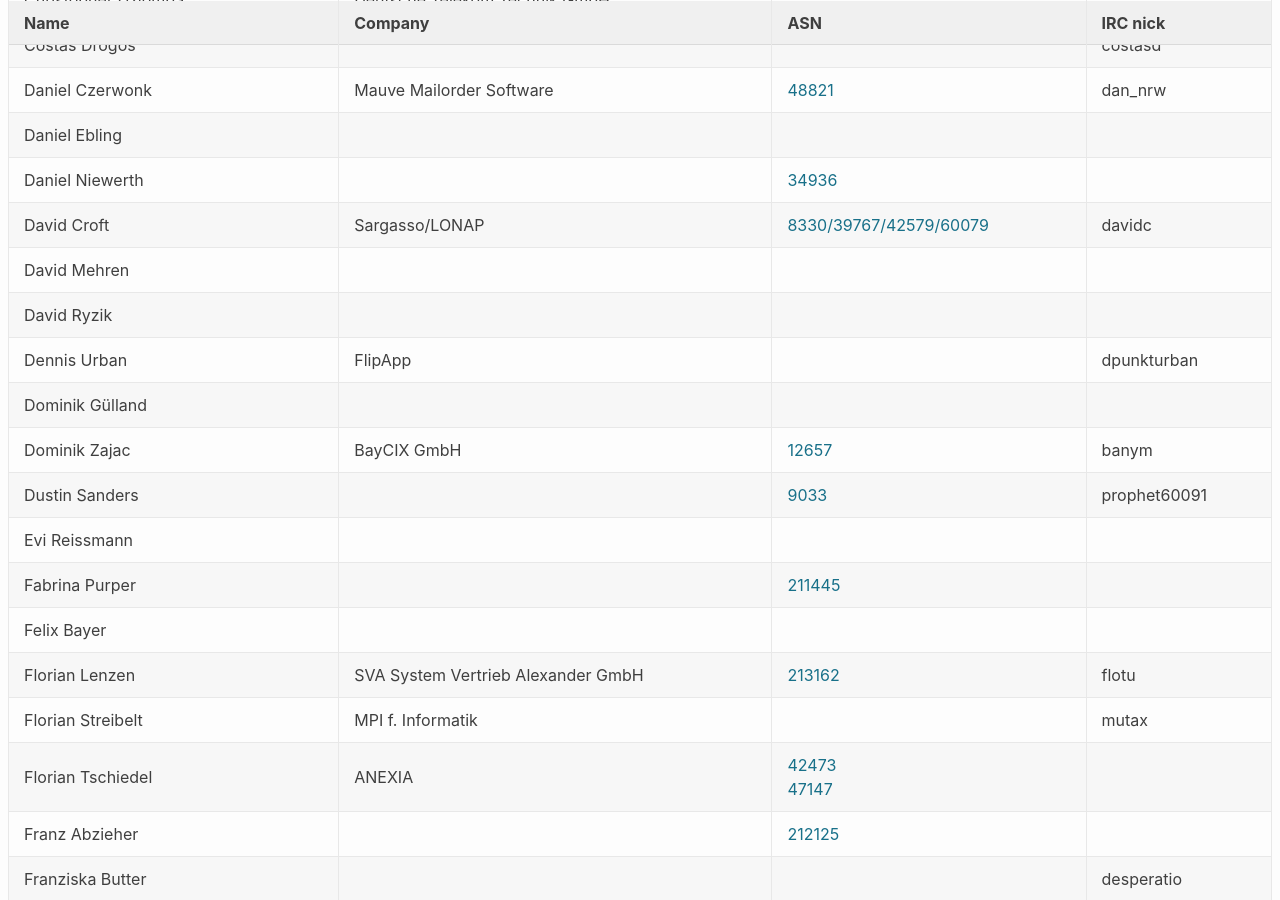
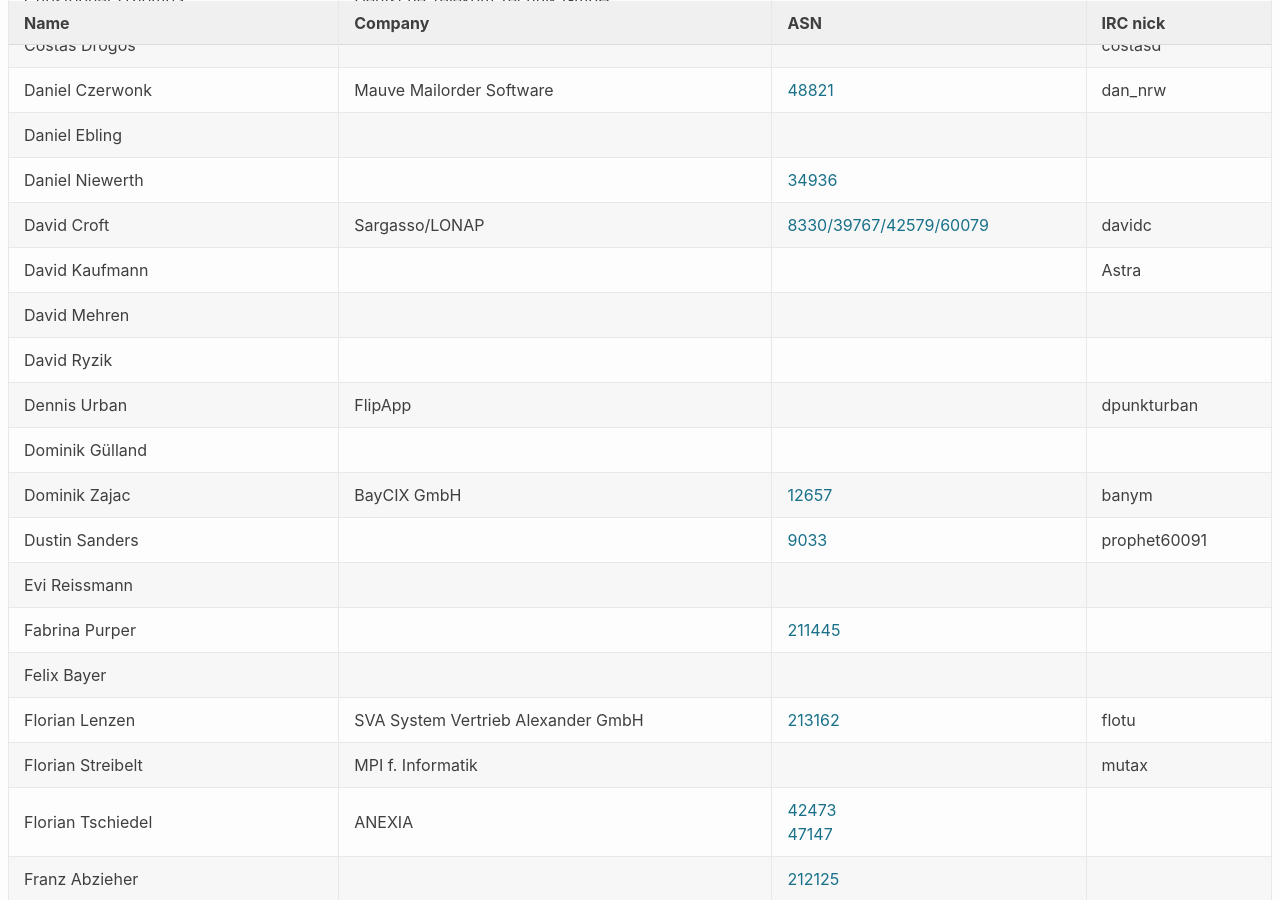
Before and after one commit to denog/pretix-attendeelist, a Jekyll site: the page built from denog13/index.markdown, in a window 1280 px wide and 900 px high, scrolled down 1156 px. Built offline with Jekyll 4.4.1, drawn with Linux system fonts in a browser that asks for light colours.

Commit message:
Latest data: Wed Sep 29 23:31:27 UTC 2021

```diff
--- a/_data/attendees_denog13.json
+++ b/_data/attendees_denog13.json
@@ -178,6 +178,12 @@
     "company": "Sargasso/LONAP",
     "irc": "davidc",
     "asn": "8330/39767/42579/60079"
+  },
+  {
+    "name": "David Kaufmann",
+    "company": null,
+    "irc": "Astra",
+    "asn": null
   },
   {
     "name": "David Mehren",
```
